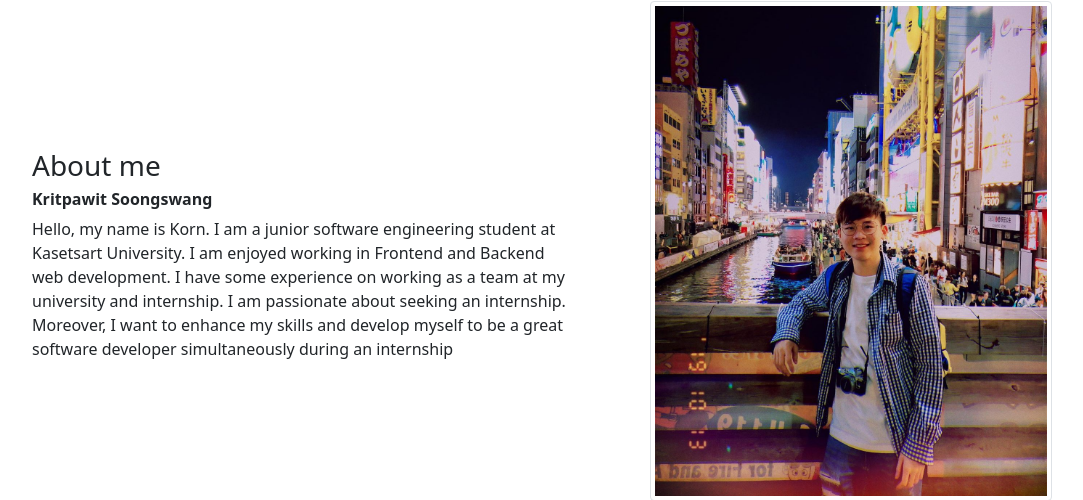
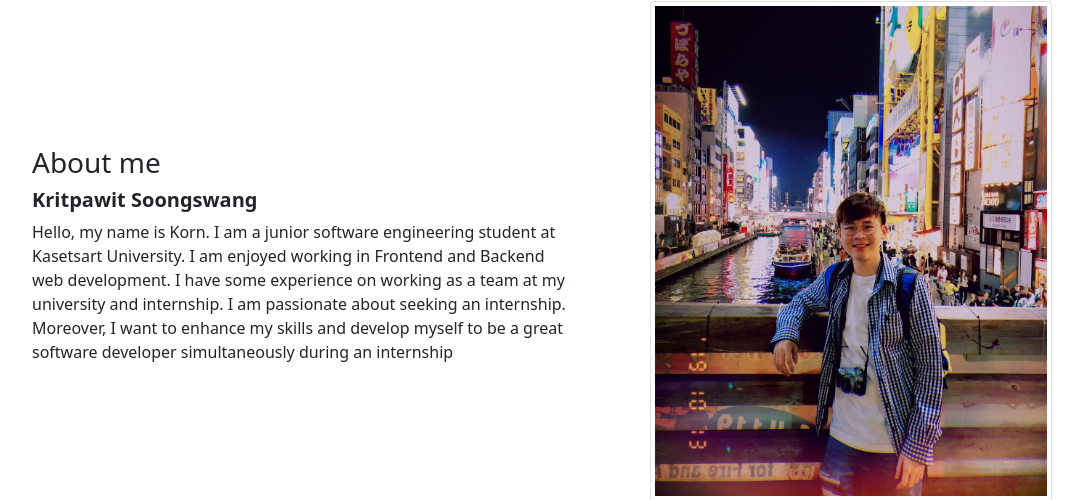
Before and after one commit to kornkritpawit/portfolio, a Django app: page / in a window 1280 px wide. Shown: the part 95-595 px from the top of the page, without its empty margins (50-1133 px from the left). Run offline with Django 3.2, Linux system fonts and the light colour scheme.

Commit message:
edit html

```diff
--- a/myportfolio/templates/myportfolio/index.html
+++ b/myportfolio/templates/myportfolio/index.html
@@ -51,7 +51,7 @@
         <div class="col-lg-6 align-self-center">
           <div class="pt-5 ">
             <h3 class="mb-2">About me</h3>
-            <h6 class="fw-bold">Kritpawit Soongswang</h6>
+            <h5 class="fw-bold">Kritpawit Soongswang</h5>
             <p>Hello, my name is Korn. I am a junior software engineering
               student at Kasetsart University. I am
               enjoyed working in Frontend and
```
